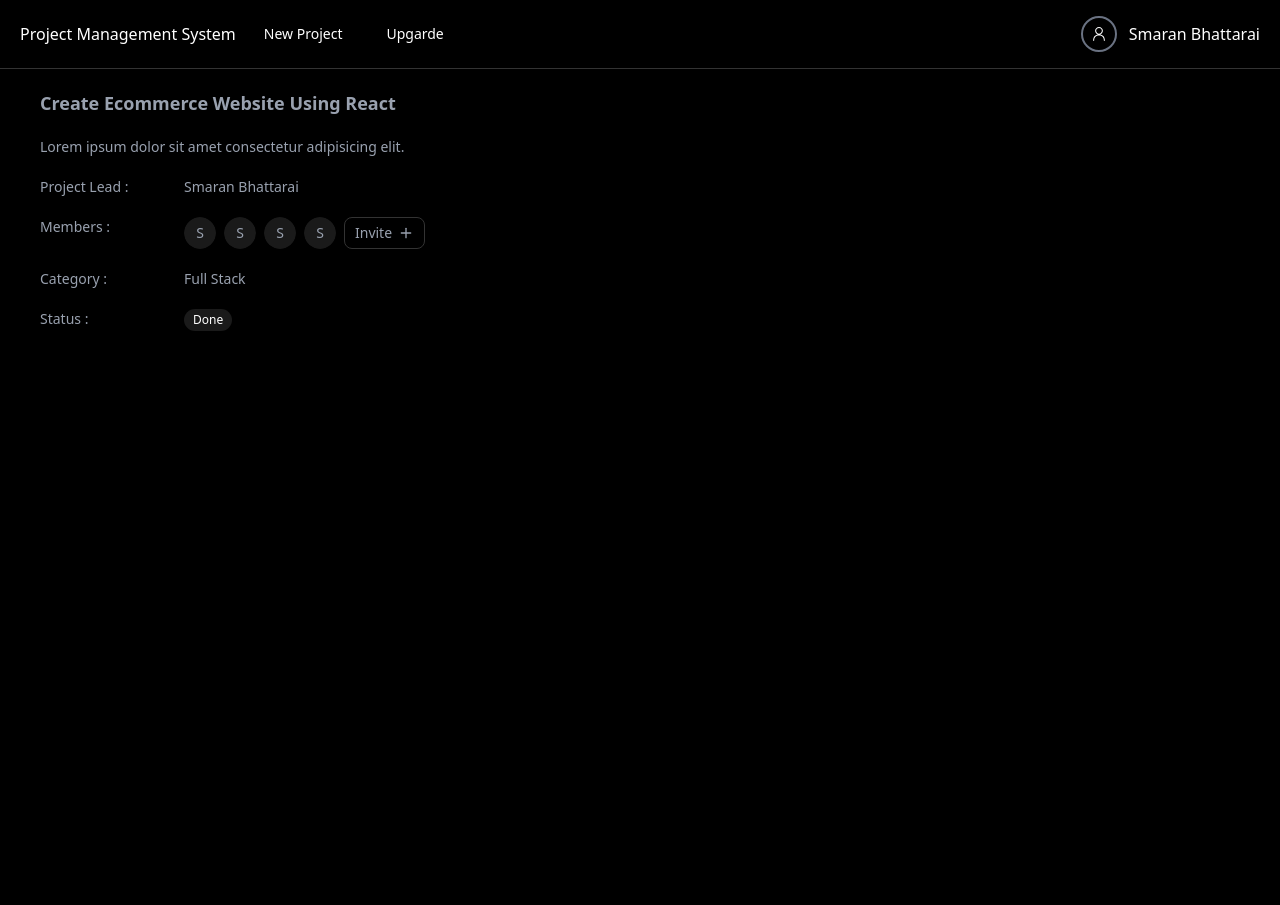
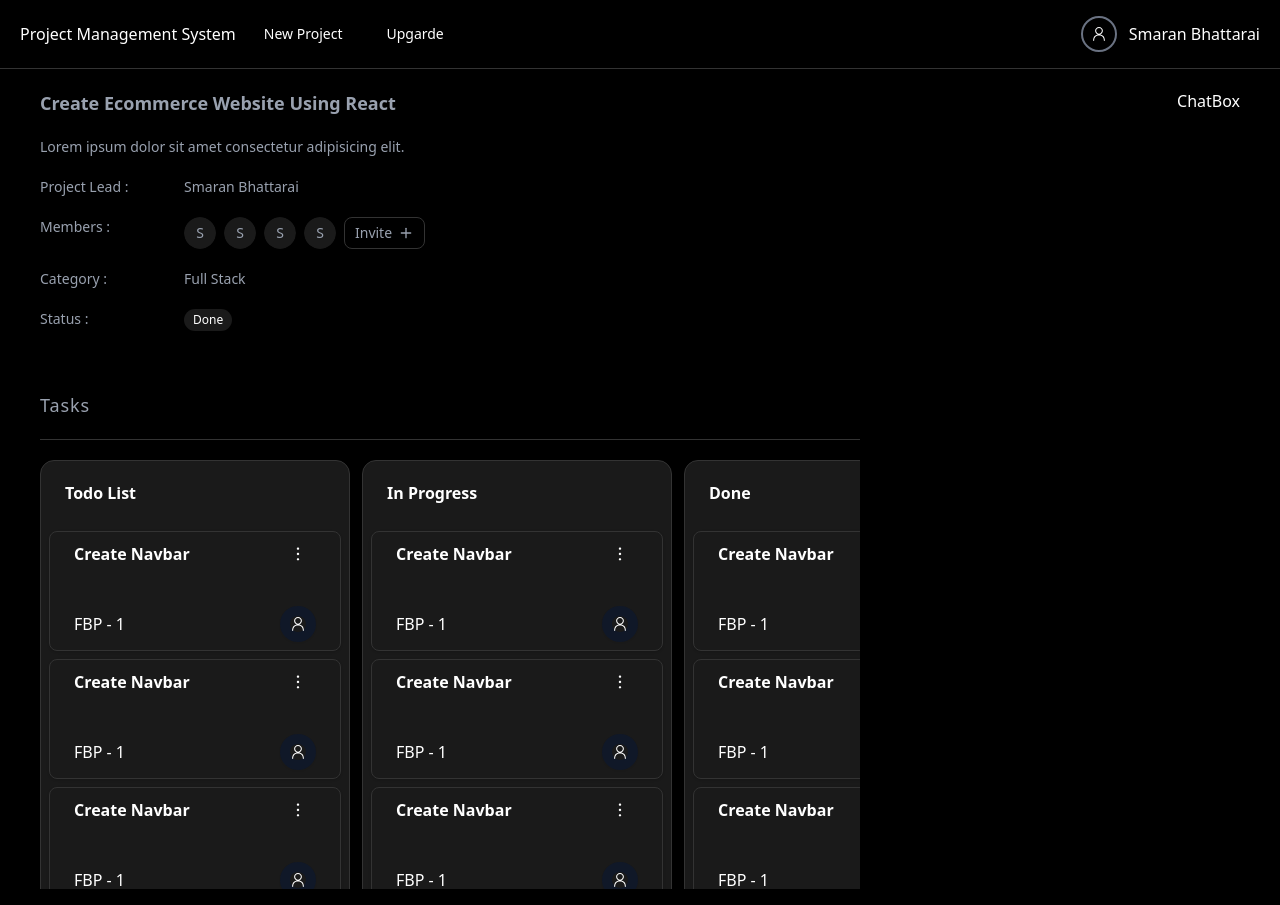
Before and after one commit to smaranbh7/Project-Management-System, a React (Vite) app in the folder Frontend/ProjectManagementSystem/: page /project/1 in a window 1280 px wide. Built offline with nearby package versions, Linux system fonts and the light colour scheme.

Commit message:
Frontend Issue Card with related functionality created

```diff
--- /dev/null
+++ b/Frontend/ProjectManagementSystem/src/pages/ProjectDetails/ChatBox.jsx
@@ -0,0 +1,11 @@
+
+
+function ChatBox() {
+  return (
+    <div>
+      ChatBox
+    </div>
+  )
+}
+
+export default ChatBox
--- /dev/null
+++ b/Frontend/ProjectManagementSystem/src/pages/ProjectDetails/CreateIssueForm.jsx
@@ -0,0 +1,66 @@
+import { useForm } from "react-hook-form";
+import { Form, FormControl, FormField, FormItem, FormMessage } from "../../components/ui/form";
+import { Input } from "../../components/ui/input";
+import { DialogClose } from "../../components/ui/dialog";
+import { Button } from "../../components/ui/button";
+
+function CreateIssueForm() {
+    const form = useForm({
+        defaultValues: {
+          issueName: "",
+          description:"",
+        },
+      });
+      const onSubmit = (data) => {
+        console.log("Create project data", data);
+      };
+  return (
+    <div>
+       <Form {...form}>
+        <form className="space-y-5" onSubmit={form.handleSubmit(onSubmit)}>
+          <FormField
+            control={form.control}
+            name="issueName"
+            render={({ field }) => (
+              <FormItem>
+                <FormControl>
+                  <Input
+                    {...field}
+                    type="text"
+                    className="border w-full border-gray-700 py-5 px-5"
+                    placeholder="Issue Name"
+                  />
+                </FormControl>
+                <FormMessage />
+              </FormItem>
+            )}
+          />
+           <FormField
+            control={form.control}
+            name="description"
+            render={({ field }) => (
+              <FormItem>
+                <FormControl>
+                  <Input
+                    {...field}
+                    type="text"
+                    className="border w-full border-gray-700 py-5 px-5"
+                    placeholder="Description"
+                  />
+                </FormControl>
+                <FormMessage />
+              </FormItem>
+            )}
+          />
+          <DialogClose>
+              <Button type="submit" className="w-full mt-5">
+                Create Issue
+                </Button>
+          </DialogClose>
+        </form>
+      </Form>
+    </div>
+  )
+}
+
+export default CreateIssueForm
--- /dev/null
+++ b/Frontend/ProjectManagementSystem/src/pages/ProjectDetails/IssueCard.jsx
@@ -0,0 +1,58 @@
+import { Avatar } from "@radix-ui/react-avatar"
+import { Button } from "../../components/ui/button"
+import { Card, CardContent, CardHeader, CardTitle } from "../../components/ui/card"
+import { DropdownMenu, DropdownMenuContent, DropdownMenuItem, DropdownMenuTrigger } from "../../components/ui/dropdown-menu"
+import { DotsVerticalIcon, PersonIcon } from "@radix-ui/react-icons"
+import { AvatarFallback } from "../../components/ui/avatar"
+import UserList from "./UserList"
+
+
+function IssueCard() {
+  return (
+    <Card className="rounded-md py-1 pb-2">
+      <CardHeader className="py-0 pb-1">
+          <div className="flex justify-between items-center">
+              <CardTitle>
+                  Create Navbar
+              </CardTitle>
+              <DropdownMenu>
+                  <DropdownMenuTrigger>
+                      <Button className="rounded-full" size="icon" variant="ghost">
+                          <DotsVerticalIcon />
+                      </Button>
+                  </DropdownMenuTrigger>
+                  <DropdownMenuContent>
+                    <DropdownMenuItem>In Progress</DropdownMenuItem>
+                    <DropdownMenuItem>Done</DropdownMenuItem>
+                    <DropdownMenuItem>Edit</DropdownMenuItem>
+                    <DropdownMenuItem>Delete</DropdownMenuItem>
+                  </DropdownMenuContent>
+              </DropdownMenu>
+          </div>
+      </CardHeader>
+      <CardContent className="py-0">
+        <div className="flex items-center justify-between">
+            <p>FBP - {1}</p>
+            <DropdownMenu className="w-[30rem] border border-red-400">
+                <DropdownMenuTrigger>
+                    <Button size="icon" className="bg-gray-900 hover:text-black text-white rounded-full">
+                        <Avatar>
+                            <AvatarFallback>
+                                <PersonIcon />
+                            </AvatarFallback>
+                        </Avatar>
+                    </Button>
+                </DropdownMenuTrigger>
+                <DropdownMenuContent>
+                    <UserList/>
+                  </DropdownMenuContent>
+
+            </DropdownMenu>
+
+        </div>
+      </CardContent>
+    </Card>
+  )
+}
+
+export default IssueCard
--- /dev/null
+++ b/Frontend/ProjectManagementSystem/src/pages/ProjectDetails/IssueList.jsx
@@ -0,0 +1,42 @@
+import { PlusIcon } from "lucide-react"
+import { Button } from "../../components/ui/button"
+import { Card, CardContent, CardFooter, CardHeader, CardTitle } from "../../components/ui/card"
+import { Dialog, DialogContent, DialogHeader, DialogTitle, DialogTrigger } from '../../components/ui/dialog'
+import IssueCard from "./IssueCard"
+import CreateIssueForm from "./CreateIssueForm"
+
+function IssueList({title, status}) {
+  return (
+    <div>
+      <Dialog>
+            <Card className="w-full md:w-[300px] lg:w-[310px]">
+                <CardHeader>
+                    <CardTitle>{title}</CardTitle>
+                </CardHeader>
+                <CardContent className="px-2">
+                    <div className="space-y-2">
+                        {[1,1,1,1].map((item)=><IssueCard key={item}/>)}
+
+                    </div>
+                </CardContent>
+                <CardFooter>
+                    <DialogTrigger>
+                        <Button variant="outline" className="w-full flex items-center gap-2">
+                        <PlusIcon />
+                        Create Issue</Button>
+                    </DialogTrigger>
+                </CardFooter>
+
+            </Card>
+            <DialogContent>
+                <DialogHeader>
+                    <DialogTitle>Create n=New Issue</DialogTitle>
+                </DialogHeader>
+                <CreateIssueForm />
+            </DialogContent>
+      </Dialog>
+    </div>
+  )
+}
+
+export default IssueList
--- a/Frontend/ProjectManagementSystem/src/pages/ProjectDetails/ProjectDetails.jsx
+++ b/Frontend/ProjectManagementSystem/src/pages/ProjectDetails/ProjectDetails.jsx
@@ -5,6 +5,8 @@ import { Dialog, DialogClose, DialogContent, DialogHeader, DialogTrigger } from
 import { PlusIcon } from "lucide-react"
 import { Button } from "../../components/ui/button"
 import InviteUserForm from "./InviteUserForm"
+import IssueList from "./IssueList"
+import ChatBox from "./ChatBox"
 
 function ProjectDetails() {
     const handleProjectInvitation = () =>{
@@ -62,9 +64,20 @@ function ProjectDetails() {
                         <Badge>Done</Badge>
                     </div>
                 </div>
+                <section>
+                    <p className="py-5 border-b text-lg tracking-wider">Tasks</p>
+                    <div className="lg:flex md:flex gap-3 justify-between py-5">
+                        <IssueList  status="pending" title="Todo List"/>
+                        <IssueList  status="in_progress" title="In Progress"/>
+                        <IssueList  status="done" title="Done"/>
+                    </div>
+                </section>
                 </div>
 
             </ScrollArea>
+            <div>
+                <ChatBox />
+            </div>
 
         </div>
 
--- /dev/null
+++ b/Frontend/ProjectManagementSystem/src/pages/ProjectDetails/UserList.jsx
@@ -0,0 +1,30 @@
+import { Avatar, AvatarFallback } from "../../components/ui/avatar"
+
+
+function UserList() {
+  return (
+    <>
+    <div className='space-y 2'>
+        <div className='border rounded-md'>
+            <p className='py-2 px-3'> {"Smaran" || "Unassigne"} </p>
+        </div>
+{[1,1,1,1].map((item)=><div key={item} className='py-2 group hover:bg-slate-800 cursor-pointer flex items-center
+                space-x-4 rounded-md border px-4'>
+    <Avatar>
+        <AvatarFallback>
+            S
+        </AvatarFallback>
+    </Avatar>
+    <div className='space-y-1'>
+        <p className='text-sm leading-none'>Smaran Bhattarai</p>
+        <p className='text-sm text-muted-foreground'>@Smaranbh7</p>
+
+    </div>
+        </div>)}
+
+    </div>
+    </>
+  )
+}
+
+export default UserList
```
Also changed, not shown: 1 other file (tests, documents, lock files or other folders).
